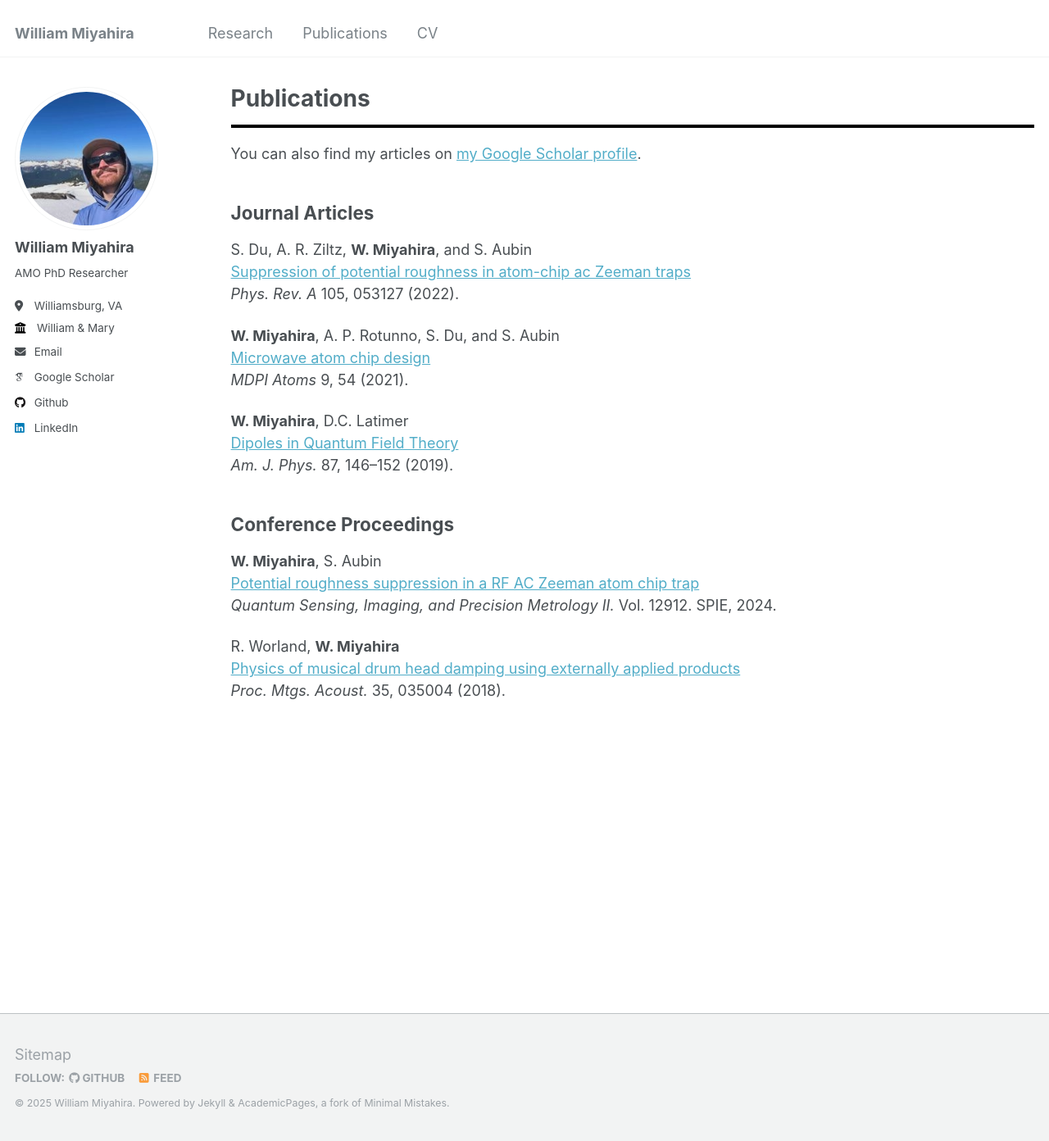
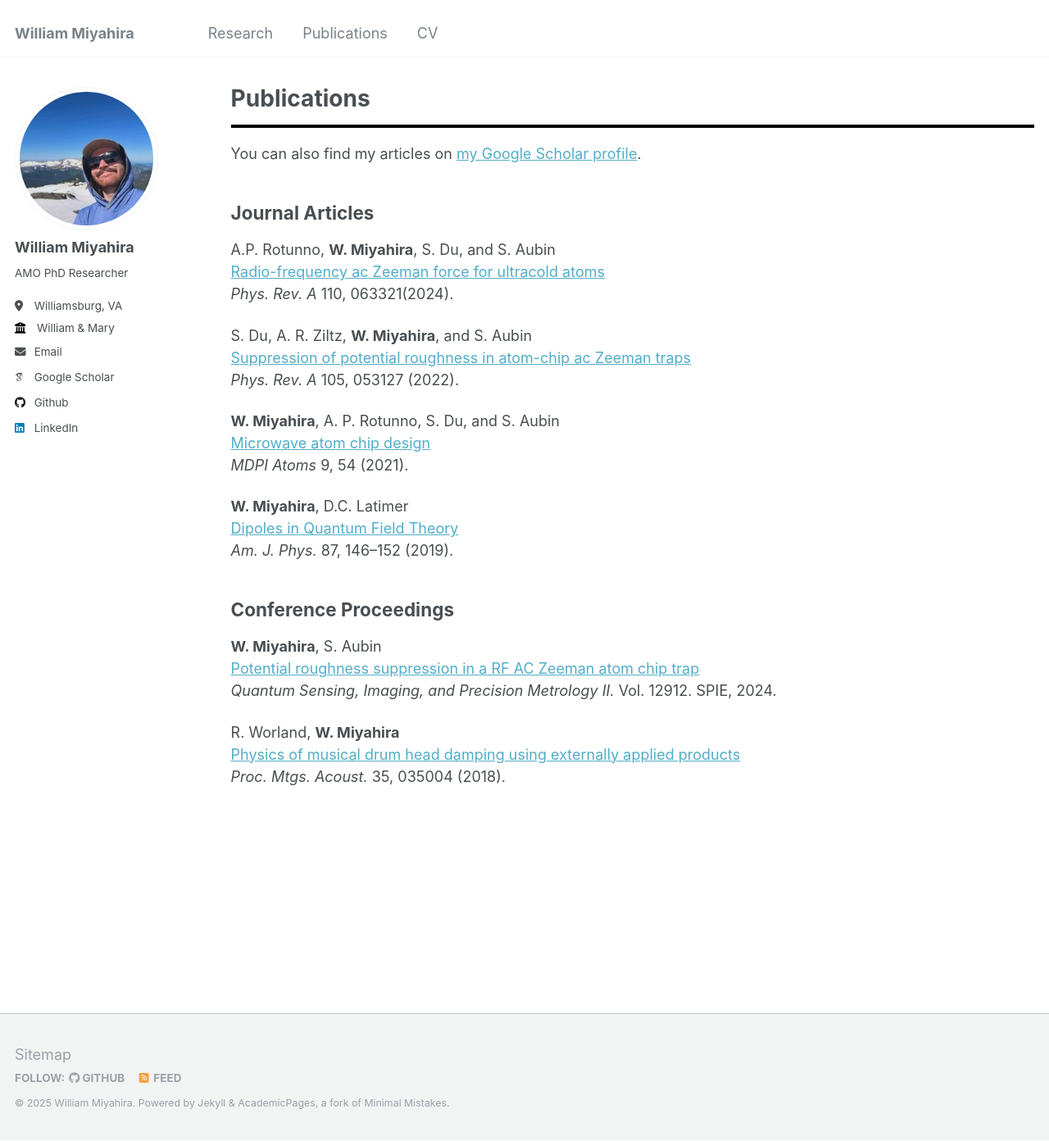
Before and after one commit to willmiyahira/willmiyahira.github.io, a Jekyll site: the page built from _pages/publications.md, in a window 1280 px wide and 1392 px high. Shown: the whole window at 82% size. Built offline with Jekyll 4.4.1, drawn with Linux system fonts in a browser that asks for light colours; some web fonts are replaced.

Commit message:
update pubs

```diff
--- a/_pages/publications.md
+++ b/_pages/publications.md
@@ -14,6 +14,10 @@ author_profile: true
 {% include base_path %}
 
 ## Journal Articles
+
+A.P. Rotunno, **W. Miyahira**, S. Du, and S. Aubin\
+<a href="/files/Radio_frequency ac Zeeman force for ultracold atoms.pdf" target="_blank">Radio-frequency ac Zeeman force for ultracold atoms</a>\
+*Phys. Rev. A* 110, 063321(2024).
 
 S. Du, A. R. Ziltz, **W. Miyahira**, and S. Aubin\
 <a href="/files/Suppression of potential roughness in atom-chip ac Zeeman traps.pdf" target="_blank">Suppression of potential roughness in atom-chip ac Zeeman traps</a>\
```
Also changed, not shown: 2 other files.
